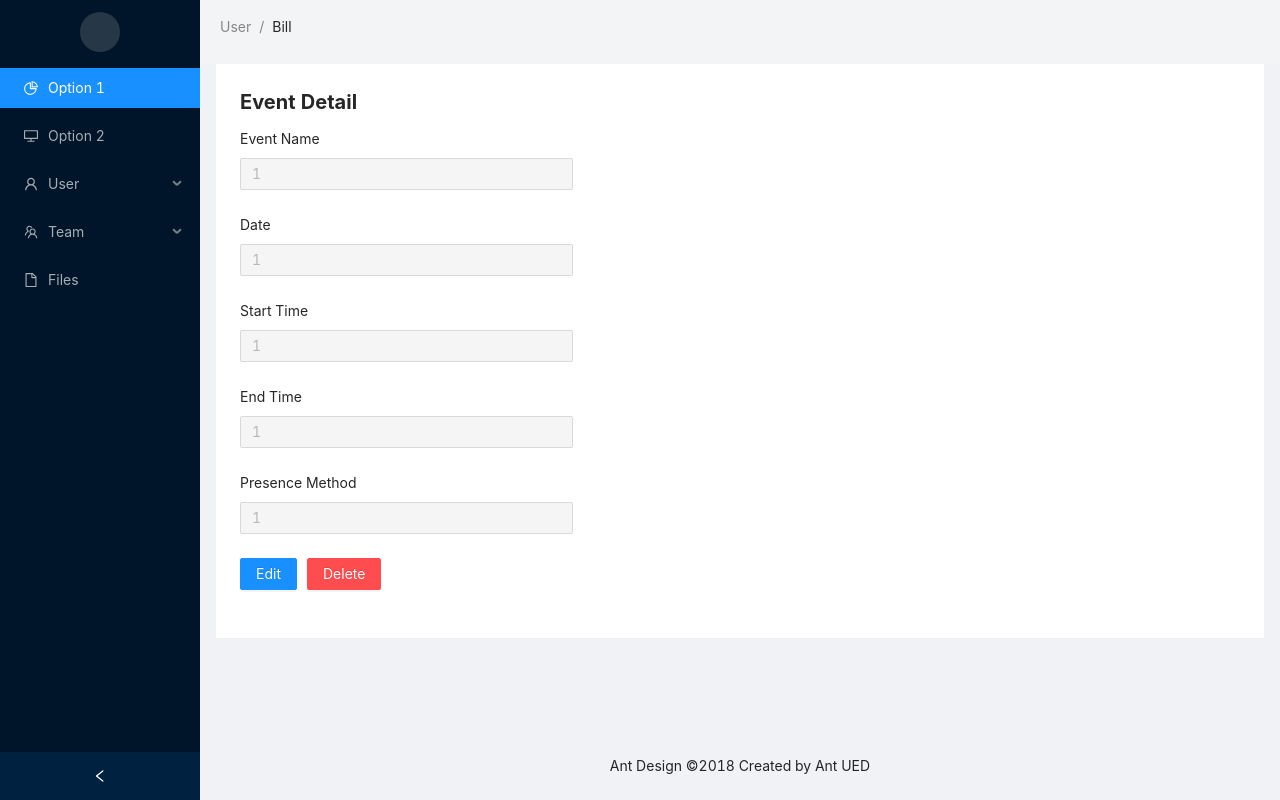
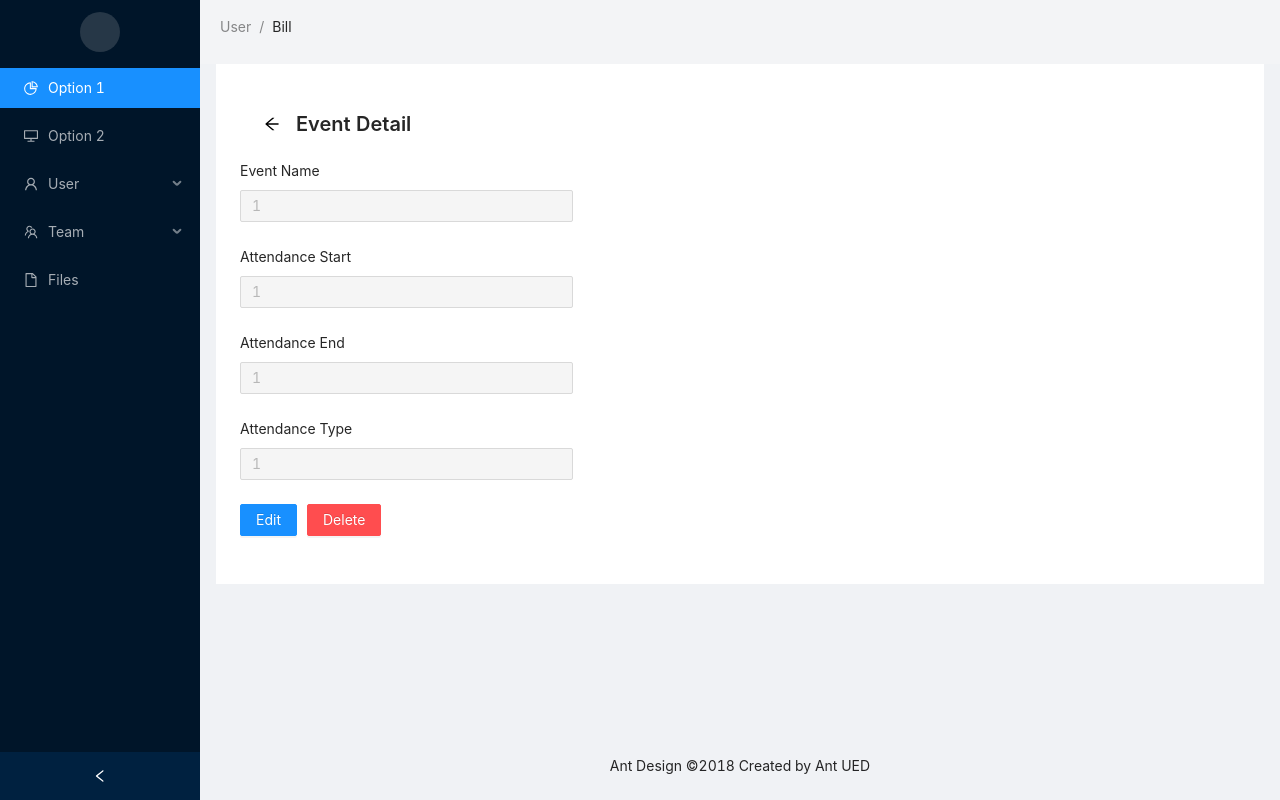
Before and after one commit to KATITB22/dashboard, a React (Vite) app: page /event/1 in a window 1280 px wide. Built offline with nearby package versions, Linux system fonts and the light colour scheme.

Commit message:
Changes in input field

```diff
--- a/src/pages/event/Create.tsx
+++ b/src/pages/event/Create.tsx
@@ -1,49 +1,49 @@
 import { useState } from 'react';
+import { useNavigate } from 'react-router-dom';
 import type { DatePickerProps } from 'antd';
-import { Button, Form, Input, DatePicker, TimePicker, Select } from 'antd';
+import { Button, Form, Input, DatePicker, Select, PageHeader } from 'antd';
 import { StandardLayout } from '../../layout/StandardLayout';
 
 export const CreateEvent = () => {
+    const navigate = useNavigate();
     const [data, setData] = useState({
-        eventName: '',
-        date: '',
-        startTime: '',
-        endTime: '',
-        method: '',
+        event_name: '',
+        attendance_start: '',
+        attendance_end: '',
+        attendance_type: '',
     });
 
-    const handleChange = (e: any) => {
+    const handleEventNameChange = (e: any) => {
         setData({
             ...data,
-            [e.target.name]: e.target.value,
+            event_name: e.target.value,
         });
     };
 
-    const handleDateChange: DatePickerProps['onChange'] = (_, dateString) => {
+    const handleAttendanceStartChange = (
+        _: DatePickerProps['value'],
+        dateString: string
+    ) => {
         setData({
             ...data,
-            date: dateString,
+            attendance_start: dateString,
         });
     };
 
-    const handleStartTimeChange = (_: any, timeString: string) => {
+    const handleAttendanceEndChange = (
+        _: DatePickerProps['value'],
+        dateString: string
+    ) => {
         setData({
             ...data,
-            startTime: timeString,
+            attendance_end: dateString,
         });
     };
 
-    const handleEndTimeChange = (_: any, timeString: string) => {
+    const handleAttendanceTypeChange = (value: string) => {
         setData({
             ...data,
-            endTime: timeString,
-        });
-    };
-
-    const handleMethodChange = (value: string) => {
-        setData({
-            ...data,
-            method: value,
+            attendance_type: value,
         });
     };
 
@@ -53,7 +53,7 @@ export const CreateEvent = () => {
 
     return (
         <StandardLayout>
-            <h1 className="font-bold mb-3">Create Event</h1>
+            <PageHeader onBack={() => navigate(-1)} title="Create Event" />
             <Form
                 layout="vertical"
                 labelCol={{ span: 5 }}
@@ -69,66 +69,53 @@ export const CreateEvent = () => {
                         },
                     ]}
                 >
-                    <Input name="eventName" onChange={handleChange} />
+                    <Input name="eventName" onChange={handleEventNameChange} />
                 </Form.Item>
                 <Form.Item
-                    label="Date"
-                    name="date"
+                    label="Attendance Start"
+                    name="attendance-start"
                     rules={[
                         {
                             required: true,
-                            message: 'Please input the event date!',
+                            message: 'Please input attendance start time!',
                         },
                     ]}
                 >
                     <DatePicker
-                        onChange={handleDateChange}
+                        showTime
+                        onChange={handleAttendanceStartChange}
                         style={{ width: '100%' }}
                     />
                 </Form.Item>
                 <Form.Item
-                    label="Start Time"
-                    name="start-time"
+                    label="Attendance End"
+                    name="attendance-end"
                     rules={[
                         {
                             required: true,
-                            message: 'Please input presence start time!',
+                            message: 'Please input attendance end time!',
                         },
                     ]}
                 >
-                    <TimePicker
-                        onChange={handleStartTimeChange}
+                    <DatePicker
+                        showTime
+                        onChange={handleAttendanceEndChange}
                         style={{ width: '100%' }}
                     />
                 </Form.Item>
                 <Form.Item
-                    label="End Time"
-                    name="end-time"
+                    label="Attendance Type"
+                    name="attendance-type"
                     rules={[
                         {
                             required: true,
-                            message: 'Please input presence end time!',
-                        },
-                    ]}
-                >
-                    <TimePicker
-                        onChange={handleEndTimeChange}
-                        style={{ width: '100%' }}
-                    />
-                </Form.Item>
-                <Form.Item
-                    label="Presence Method"
-                    name="presence-method"
-                    rules={[
-                        {
-                            required: true,
-                            message: 'Please pick presence method!',
+                            message: 'Please pick attendance type!',
                         },
                     ]}
                 >
                     <Select
                         placeholder="Pick a method"
-                        onChange={handleMethodChange}
+                        onChange={handleAttendanceTypeChange}
                     >
                         <Select.Option value="group">
                             Group Presence
@@ -142,7 +129,6 @@ export const CreateEvent = () => {
                     <Button
                         type="primary"
                         htmlType="submit"
-                        style={{ background: '#1890ff' }}
                         onClick={handleSubmit}
                     >
                         Submit
--- a/src/pages/event/Detail.tsx
+++ b/src/pages/event/Detail.tsx
@@ -1,5 +1,5 @@
 import { useParams, useNavigate } from 'react-router-dom';
-import { Button, Form, Input } from 'antd';
+import { Button, Form, Input, PageHeader } from 'antd';
 import { StandardLayout } from '../../layout/StandardLayout';
 
 export const EventDetail = () => {
@@ -8,7 +8,7 @@ export const EventDetail = () => {
 
     return (
         <StandardLayout>
-            <h1 className="font-bold mb-3">Event Detail</h1>
+            <PageHeader onBack={() => navigate(-1)} title="Event Detail" />
             <Form
                 layout="vertical"
                 labelCol={{ span: 5 }}
@@ -17,22 +17,19 @@ export const EventDetail = () => {
                 <Form.Item label="Event Name" name="event-name">
                     <Input defaultValue={id} disabled />
                 </Form.Item>
-                <Form.Item label="Date" name="date">
+                <Form.Item label="Attendance Start" name="attendance-start">
                     <Input defaultValue={id} disabled />
                 </Form.Item>
-                <Form.Item label="Start Time" name="start-time">
+                <Form.Item label="Attendance End" name="attendance-end">
                     <Input defaultValue={id} disabled />
                 </Form.Item>
-                <Form.Item label="End Time" name="end-time">
-                    <Input defaultValue={id} disabled />
-                </Form.Item>
-                <Form.Item label="Presence Method" name="presence-method">
+                <Form.Item label="Attendance Type" name="attendance-type">
                     <Input defaultValue={id} disabled />
                 </Form.Item>
                 <Form.Item>
                     <Button
                         type="primary"
-                        style={{ background: '#1890ff', marginRight: 10 }}
+                        style={{ marginRight: 10 }}
                         onClick={() => navigate(`/event/${id}/edit`)}
                     >
                         Edit
--- a/src/pages/event/Edit.tsx
+++ b/src/pages/event/Edit.tsx
@@ -1,6 +1,6 @@
 import React from 'react';
 import { useParams } from 'react-router-dom';
-import { Button, Form, Input, DatePicker, TimePicker, Select } from 'antd';
+import { Button, Form, Input, DatePicker, Select } from 'antd';
 import { StandardLayout } from '../../layout/StandardLayout';
 
 export const EditEvent = () => {
@@ -23,68 +23,53 @@ export const EditEvent = () => {
                         },
                     ]}
                 >
-                    <Input defaultValue={id} />
+                    <Input name="eventName" defaultValue={id} />
                 </Form.Item>
                 <Form.Item
-                    label="Date"
-                    name="date"
+                    label="Attendance Start"
+                    name="attendance-start"
                     rules={[
                         {
                             required: true,
-                            message: 'Please input the event date!',
+                            message: 'Please input attendance start time!',
                         },
                     ]}
                 >
-                    <DatePicker style={{ width: '100%' }} />
+                    <DatePicker showTime style={{ width: '100%' }} />
                 </Form.Item>
                 <Form.Item
-                    label="Start Time"
-                    name="start-time"
+                    label="Attendance End"
+                    name="attendance-end"
                     rules={[
                         {
                             required: true,
-                            message: 'Please input presence start time!',
+                            message: 'Please input attendance end time!',
                         },
                     ]}
                 >
-                    <TimePicker style={{ width: '100%' }} />
+                    <DatePicker showTime style={{ width: '100%' }} />
                 </Form.Item>
                 <Form.Item
-                    label="End Time"
-                    name="end-time"
+                    label="Attendance Type"
+                    name="attendance-type"
                     rules={[
                         {
                             required: true,
-                            message: 'Please input presence end time!',
-                        },
-                    ]}
-                >
-                    <TimePicker style={{ width: '100%' }} />
-                </Form.Item>
-                <Form.Item
-                    label="Presence Method"
-                    name="presence-method"
-                    rules={[
-                        {
-                            required: true,
-                            message: 'Please pick presence method!',
+                            message: 'Please pick attendance type!',
                         },
                     ]}
                 >
                     <Select placeholder="Pick a method">
-                        <Select.Option value="group presence">
+                        <Select.Option value="group">
                             Group Presence
                         </Select.Option>
-                        <Select.Option value="self presence">
+                        <Select.Option value="self">
                             Self Presence
                         </Select.Option>
                     </Select>
                 </Form.Item>
                 <Form.Item>
-                    <Button
-                        type="primary"
-                        style={{ background: '#1890ff', marginRight: 10 }}
-                    >
+                    <Button type="primary" style={{ marginRight: 10 }}>
                         Save
                     </Button>
                     <Button
```
